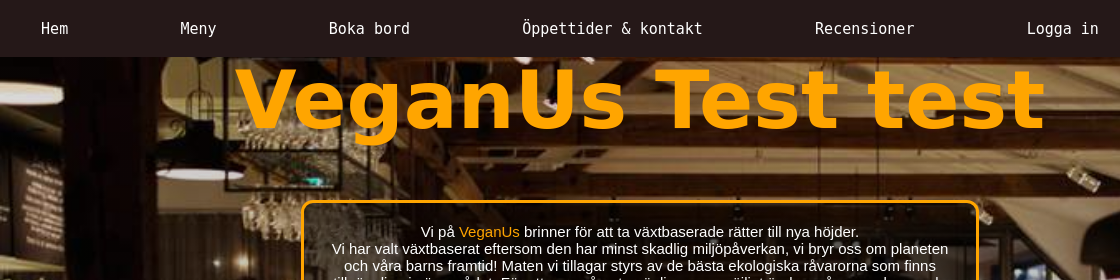
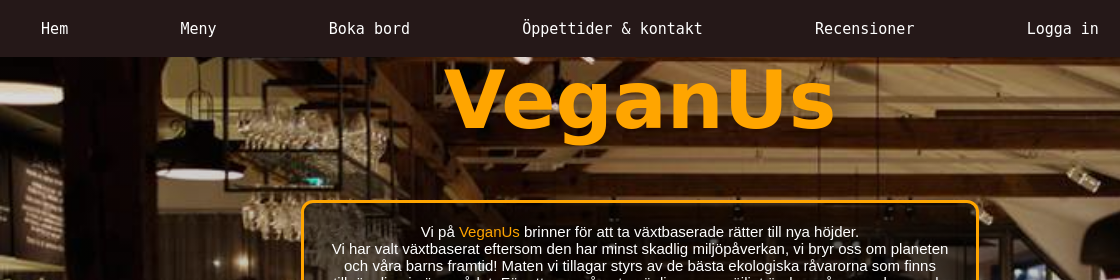
Before and after one commit to AymenDerraji/VeganUS, a website: page public/HTML/Index.html in a window 1280 px wide. Shown: the top 280 px of the page, 0-1120 px from the left. Drawn offline with Linux system fonts and the light colour scheme.

Commit message:
fixa text

```diff
--- a/public/HTML/Index.html
+++ b/public/HTML/Index.html
@@ -34,7 +34,7 @@
       </ul>
     </nav>
     <div>
-      <h1 class="subtitle size1">VeganUs Test test</h1>
+      <h1 class="subtitle size1">VeganUs</h1>
       <p class="home">
         Vi på <em>VeganUs</em> brinner för att ta växtbaserade rätter till nya
         höjder.<br />
```
